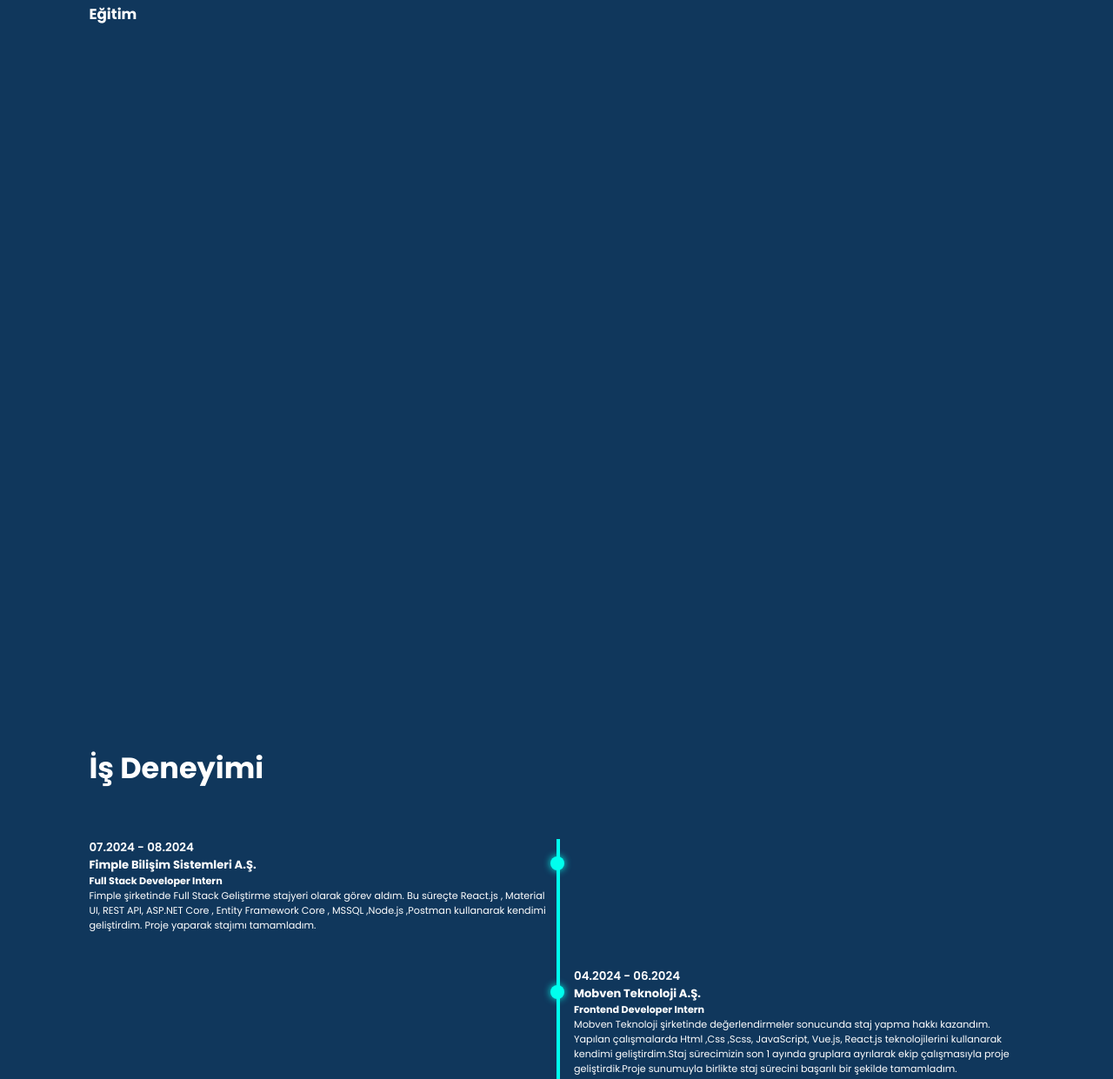
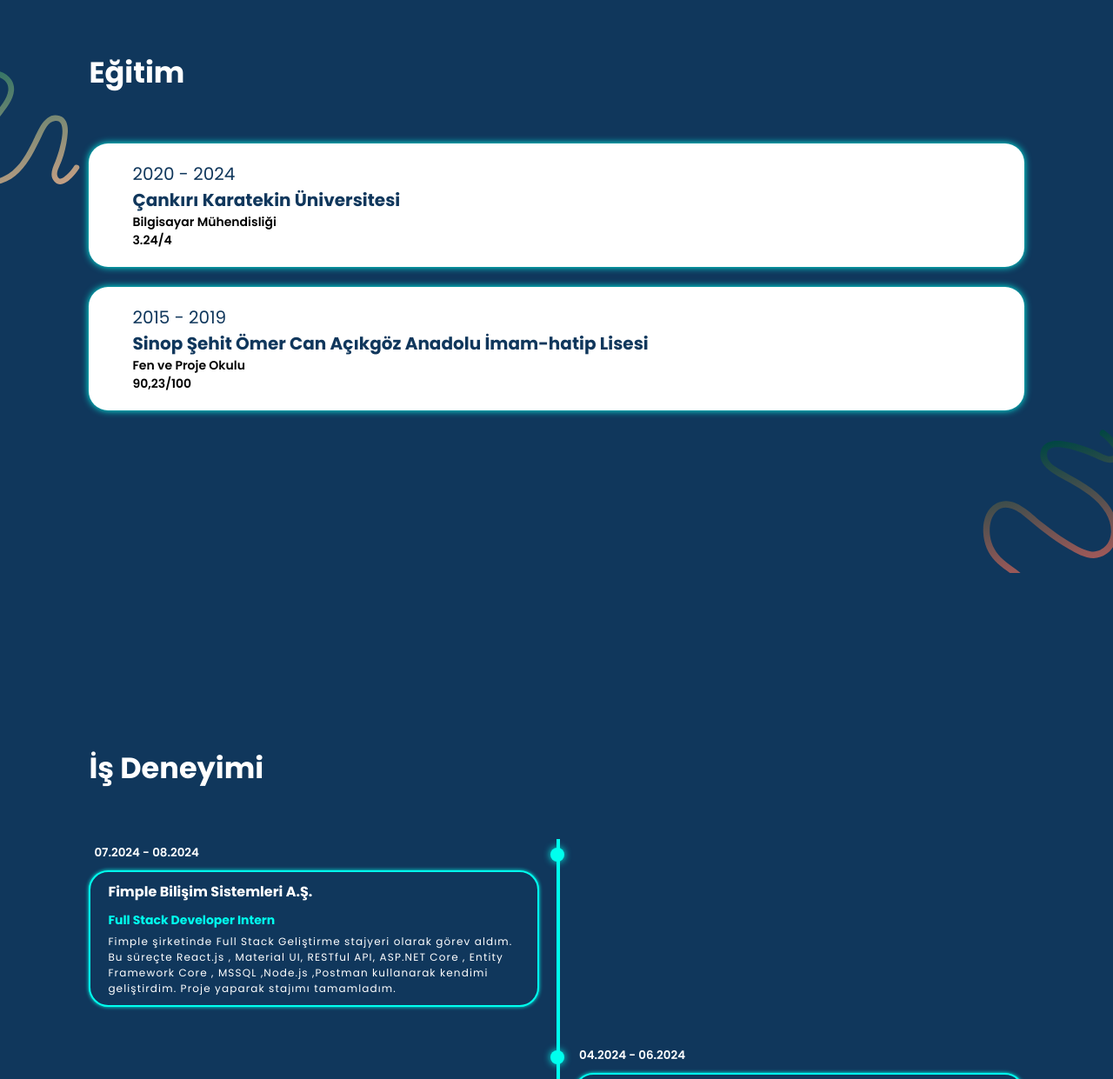
Before and after one commit to BuseNurAydn/my-portfolio-website, a plain HTML site: page index.html in a window 1280 px wide. Shown: the part 912-2153 px from the top of the page at 87% size. Drawn offline with Linux system fonts and the light colour scheme.

Commit message:
eğitim ve iş deneyimi tamamlandı

```diff
--- a/css/style.css
+++ b/css/style.css
@@ -205,8 +205,51 @@ section{
     color: #10375C;
 }
 /*HOME CSS END */
+/*EDUCATİON START*/
+.edu-container{
+   max-width: 1200px;
+}
+.waveContainer{
+    position: relative;
+}
+.img-wave{
+    max-width: 120px;
+    position: absolute;
+    left: -10em;
+    top: -12em;
+}
+.img-wave-end{
+    position: absolute;
+    right: -10em;
+    max-width: 160px;
+}
+.edu-box{
+    background-color: #fff;
+    color: var(--bg2-color);
+    padding: 20px 50px;
+    border-radius: 2rem;
+    box-shadow: 0 0 8px var(--second-main-color);
+    cursor: pointer;
+    transition: 0.4s ease;
+    margin-bottom: 2rem;
+}
+.edu-box:hover{
+  box-shadow: 0 0 14px var(--second-main-color);
+}
+.edu-box h3{
+    font-size: 20px;
+}
+.edu-box h4,.notes{
+    font-size: 14px;
+    color: #000;
+    font-weight: 600;
+}
+.edu-date{
+    font-size: 20px;
+}
+/*EDUCATİON END*/
 /*WORK CSS START*/
-.work-heading{
+.heading{
     font-size: 3rem;
     margin: 5rem 0;
 }
@@ -234,7 +277,7 @@ section{
     margin-bottom: 0;
 }
 .timeline-item:nth-child(odd) {  /*tek sayı olan*/
-   padding-right: 50%;
+   padding-right: calc(50% + 20px);
 }
 .timeline-item:nth-child(even) {  /*çiftsayı olan*/
     padding-left: calc(50% + 20px);
@@ -246,10 +289,37 @@ section{
      position: absolute;
      background-color: var(--second-main-color);
      box-shadow: 0 0 8px var(--second-main-color);
-     top: 20px;
+     top: 10px;
      left: calc(50% - 7px);
  }
  .timeline-date{
     font-size: 1.2rem;
     font-weight: 600;
+    margin: 6px 0 10px 6px;
  }
+ .timeline-content{
+    background-color: var(--bg2-color);
+    padding: 10px 20px;
+    border: 2px solid var(--second-main-color);
+    border-radius: 2rem;
+    box-shadow: 0 0 4px var(--second-main-color);
+    cursor: pointer;
+    transition: 0.3s ease-in-out;
+ }
+ .timeline-content:hover{
+    transform: scale(1.03);
+    box-shadow: 0 0 6px var(--second-main-color);
+ }
+ .timeline-content h3{
+    font-size: 16px;
+    margin-bottom: 10px;
+ }
+ .timeline-content h4{
+    font-size: 14px ;
+    color: var(--second-main-color);
+    margin-bottom: 5px;
+ }
+ .timeline-content p{
+    font-size: 12px ;
+    letter-spacing: 0.1rem;
+ }
--- a/index.html
+++ b/index.html
@@ -68,21 +68,39 @@
 
         <div class="home-img">
             <img style="width: 300px;" src="img/profile.jpg" alt="">
-
         </div>
     </section>
     <!--HAKKIMDA END-->
 
      <!--EDUCATİON START-->
     <section class="education" id="education">
-        <h2 class="edu-heading">Eğitim</h2>
-
+        <h2 class="heading">Eğitim</h2>
+        <div class="waveContainer">
+            <img class="img-wave" src="img/svg/çizgi.svg" alt="">
+        </div>
+        <div class="edu-container">
+            <div class="edu-box">
+                <div class="edu-date">2020 - 2024</div>
+                <h3>Çankırı Karatekin Üniversitesi</h3>
+                <h4>Bilgisayar Mühendisliği</h4>
+                <span class="notes">3.24/4</span>
+            </div>
+            <div class="edu-box">
+                <div class="edu-date">2015 - 2019</div>
+                <h3>Sinop Şehit Ömer Can Açıkgöz Anadolu İmam-hatip Lisesi</h3>
+                <h4>Fen ve Proje Okulu</h4>
+                <span class="notes">90,23/100</span>
+            </div>
+            <div class="waveContainer">
+                <img class="img-wave-end" src="img/svg/çizgialt.svg" alt="">
+            </div>
+        </div>
     </section>
      <!--EDUCATİON END-->
 
     <!--WORK START-->
     <section class="work" id="work">
-        <h2 class="work-heading">İş Deneyimi</h2>
+        <h2 class="heading">İş Deneyimi</h2>
         <div class="timeline-items">
             <div class="timeline-item">
                 <div class="timeline-dot"></div>
@@ -91,7 +109,7 @@
                     <h3>Fimple Bilişim Sistemleri A.Ş.</h3>
                     <h4>Full Stack Developer Intern</h4>
                     <p>Fimple şirketinde Full Stack Geliştirme stajyeri olarak görev
-                        aldım. Bu süreçte React.js , Material UI, REST API, ASP.NET
+                        aldım. Bu süreçte React.js , Material UI, RESTful API, ASP.NET
                         Core , Entity Framework Core , MSSQL ,Node.js ,Postman
                         kullanarak kendimi geliştirdim. Proje yaparak stajımı
                         tamamladım.
@@ -131,9 +149,9 @@
                 <div class="timeline-content">
                     <h3>BİONLUK</h3>
                     <h4>Frontend Developer</h4>
-                    <span>2023'den bu yana BİONLUK adlı websitesinde freelancer
+                    <p>2023'den bu yana BİONLUK adlı websitesinde freelancer
                         olarak çalışmalar yapıyorum. Kendimi frontend alanında
-                        geliştirmeye devam ediyorum.</span>
+                        geliştirmeye devam ediyorum.</p>
                 </div>
             </div>
 
```
Also changed, not shown: img/svg/çizgi.svg (added), img/svg/çizgialt.svg (added).
